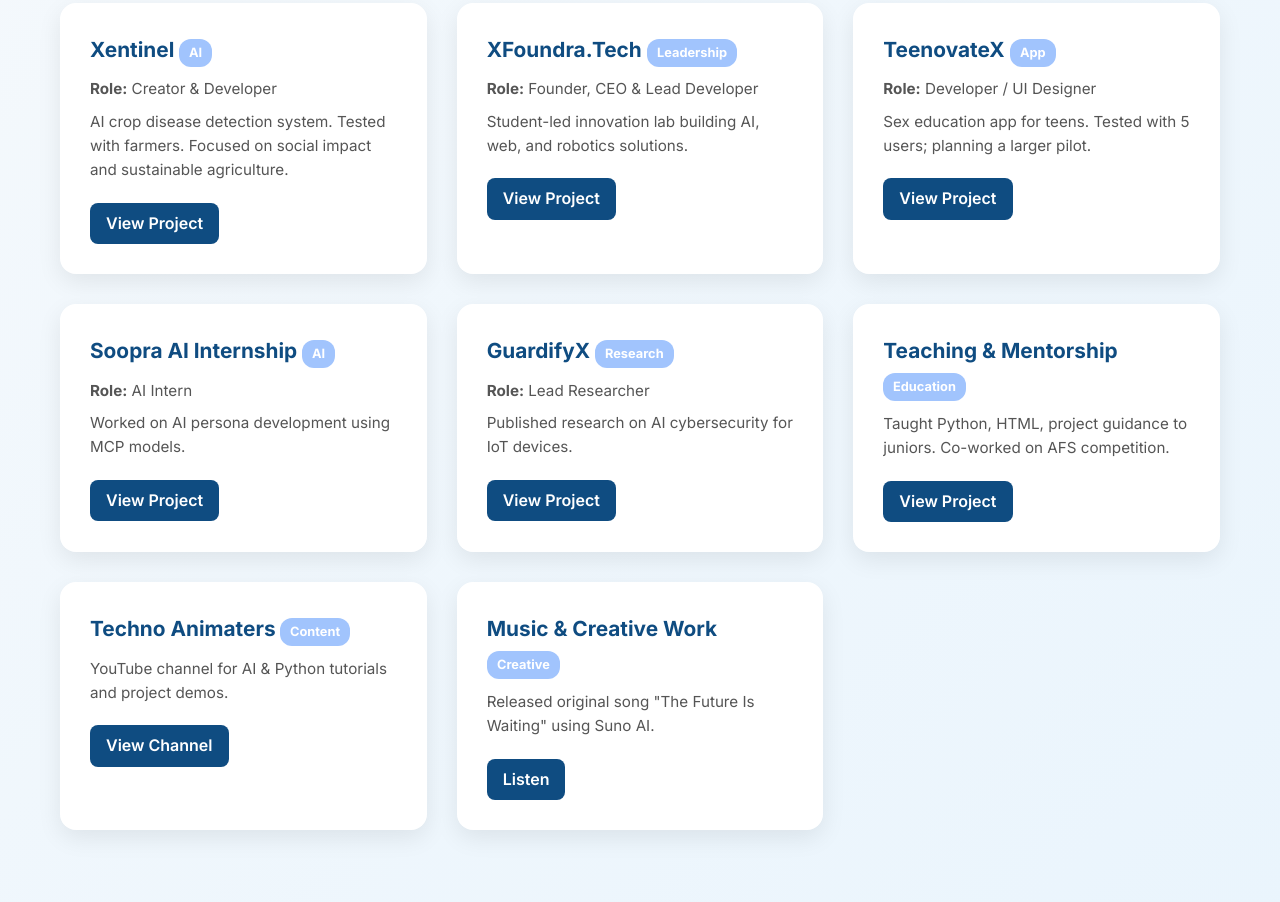
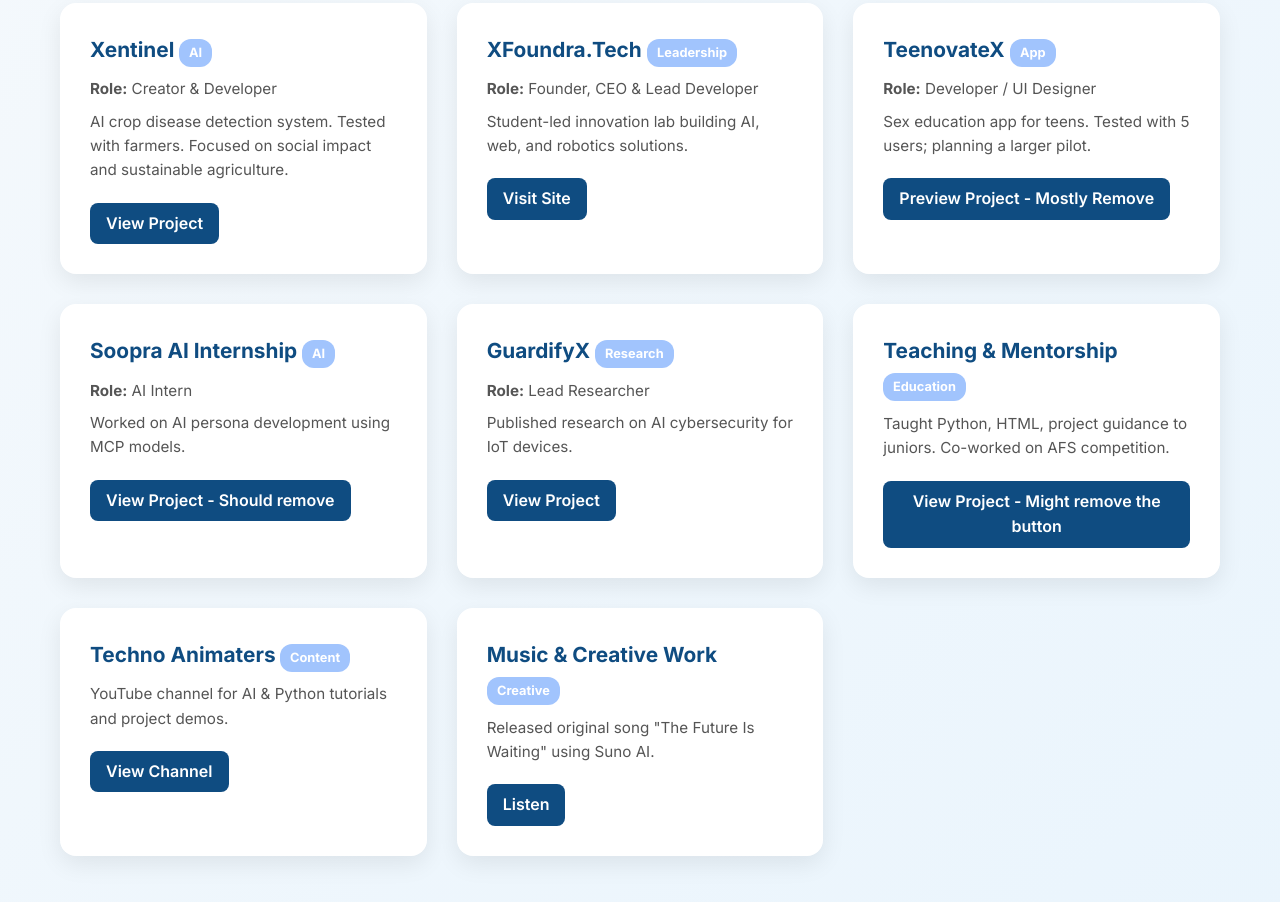
Before and after one commit to Shriniketan369/personal-website, a plain HTML site: page index.html in a window 1280 px wide. Shown: the part 979-1881 px from the top of the page. Drawn offline with Linux system fonts and the light colour scheme.

Commit message:
index.html

```diff
--- a/index.html
+++ b/index.html
@@ -116,40 +116,40 @@ footer { text-align: center; padding: 30px; background: #e3f2fd; color: #555; fo
             <p><strong>Role:</strong> Founder, CEO & Lead Developer</p>
             <p>Student-led innovation lab building AI, web, and robotics solutions.</p>
             <span class="tooltiptext">Led multiple projects, mentored peers</span>
-            <a href="https://github.com/Shriniketan369/XFoundra.Tech" target="_blank" class="project-btn">View Project</a>
+            <a href="https://xfoundra.github.io/xfoundra.tech/" target="_blank" class="project-btn">Visit Site</a>
         </div>
         <div class="project pop-up tooltip">
             <h3>TeenovateX <span class="badge">App</span></h3>
             <p><strong>Role:</strong> Developer / UI Designer</p>
             <p>Sex education app for teens. Tested with 5 users; planning a larger pilot.</p>
             <span class="tooltiptext">Addresses taboo topics for teens</span>
-            <a href="https://github.com/Shriniketan369/TeenovateX" target="_blank" class="project-btn">View Project</a>
+            <a href="https://x.thunkable.com/projectPage/68bec73341fdaab22a5170ff" target="_blank" class="project-btn">Preview Project - Mostly Remove</a>
         </div>
         <div class="project pop-up tooltip">
             <h3>Soopra AI Internship <span class="badge">AI</span></h3>
             <p><strong>Role:</strong> AI Intern</p>
             <p>Worked on AI persona development using MCP models.</p>
             <span class="tooltiptext">SF-based startup internship</span>
-            <a href="https://github.com/Shriniketan369/SoopraAI" target="_blank" class="project-btn">View Project</a>
+            <a href="https://github.com/Shriniketan369/SoopraAI" target="_blank" class="project-btn">View Project - Should remove</a>
         </div>
         <div class="project pop-up tooltip">
             <h3>GuardifyX <span class="badge">Research</span></h3>
             <p><strong>Role:</strong> Lead Researcher</p>
             <p>Published research on AI cybersecurity for IoT devices.</p>
             <span class="tooltiptext">Published on SSRN & Zenodo</span>
-            <a href="https://github.com/Shriniketan369/GuardifyX" target="_blank" class="project-btn">View Project</a>
+            <a href="https://shriniketan369.github.io/GuardifyX/" target="_blank" class="project-btn">View Project</a>
         </div>
         <div class="project pop-up tooltip">
             <h3>Teaching & Mentorship <span class="badge">Education</span></h3>
             <p>Taught Python, HTML, project guidance to juniors. Co-worked on AFS competition.</p>
             <span class="tooltiptext">Placed top 200 worldwide</span>
-            <a href="https://github.com/Shriniketan369/Teaching" target="_blank" class="project-btn">View Project</a>
+            <a href="https://github.com/Shriniketan369/Teaching" target="_blank" class="project-btn">View Project - Might remove the button</a>
         </div>
         <div class="project pop-up tooltip">
             <h3>Techno Animaters <span class="badge">Content</span></h3>
             <p>YouTube channel for AI & Python tutorials and project demos.</p>
             <span class="tooltiptext">Creative outreach & tutorials</span>
-            <a href="https://www.youtube.com/@TechnoAnimaters" target="_blank" class="project-btn">View Channel</a>
+            <a href="https://www.youtube.com/@technoanimaters369" target="_blank" class="project-btn">View Channel</a>
         </div>
         <div class="project pop-up tooltip">
             <h3>Music & Creative Work <span class="badge">Creative</span></h3>
```
